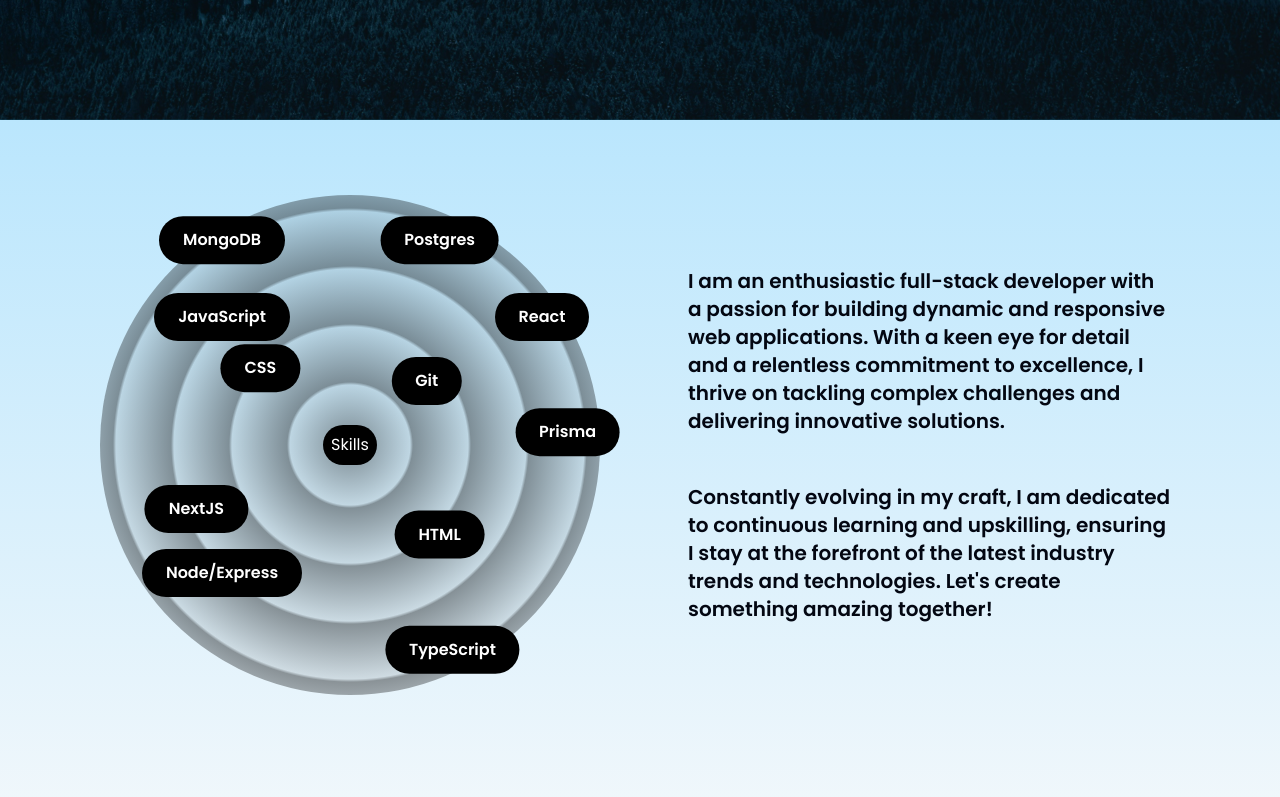
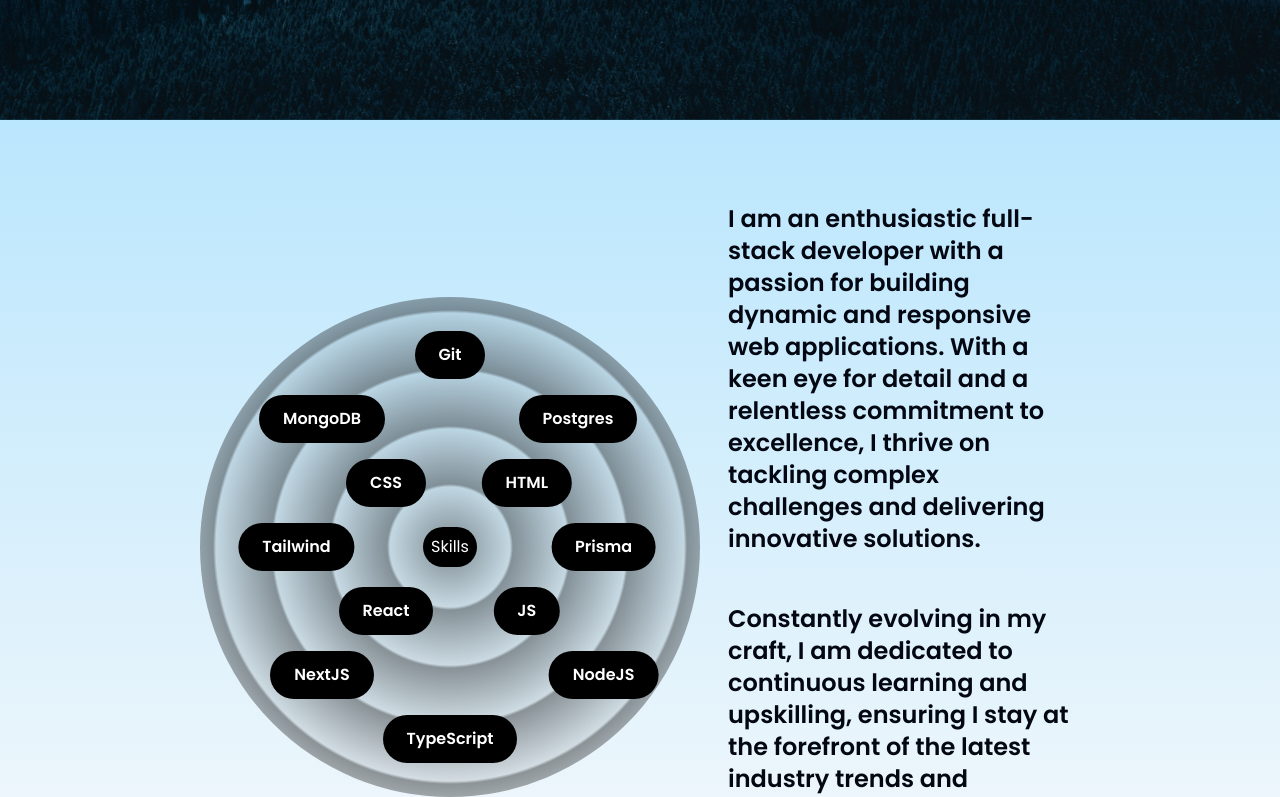
Before and after one commit to mharoon2595/myPortfolio, a Next.js app: page / in a window 1280 px wide. Shown: the part 1880-2677 px from the top of the page. Built offline with nearby package versions, Linux system fonts and the light colour scheme.

Commit message:
contact updates

```diff
--- a/components/About.jsx
+++ b/components/About.jsx
@@ -24,7 +24,7 @@
       id="About"
       ref={ref}
     >
-      <div className="flex flex-col gap-5 lg:flex-row h-full justify-between items-center align-middle px-[75px] py-[75px] xl:px-[100px] ">
+      <div className="flex flex-col gap-5 lg:flex-row h-full justify-between items-center align-middle px-[75px] py-[75px] xl:px-[200px] ">
         <div className=" min-w-[300px] md:min-w-[400px] lg:min-w-[500px]  2xl:min-w-[700px] ">
           <Skills />
         </div>
--- a/components/Contact.jsx
+++ b/components/Contact.jsx
@@ -1,16 +1,55 @@
 "use client";
 import React from "react";
 import useContentInView from "@/hooks/useContentInView";
+import { motion } from "framer-motion";
 
 const Contact = () => {
-  const { ref } = useContentInView("Contact");
+  const { ref, inView } = useContentInView("Contact");
+
   return (
     <div
-      className="h-[100vh] bg-gradient-to-b from-sky-200 "
+      className="h-[100vh] flex bg-gradient-to-b justify-center items-center from-sky-200 p-40"
       id="Contact"
       ref={ref}
     >
-      Contact
+      <div className="flex justify-between w-[70vw] gap-20">
+        <div className="flex flex-col w-[50%] px-5 gap-10">
+          <div className="text-4xl">Let's team up!</div>
+          <form className="flex flex-col gap-7">
+            <input type="text" />
+            <input type="text" />
+          </form>
+        </div>
+        <motion.div
+          className="stroke-black"
+          initial={{ opacity: 0 }}
+          animate={{ opacity: 1 }}
+          transition={{ duration: 1 }}
+        >
+          <svg width="500px" height="500px" viewBox="-1 -1 38 38">
+            <motion.path
+              strokeWidth={1}
+              fill="none"
+              initial={{ pathLength: 0 }}
+              animate={inView && { pathLength: 1 }}
+              transition={{ duration: 3 }}
+              d="M28.189,16.504h-1.666c0-5.437-4.422-9.858-9.856-9.858l-0.001-1.664C23.021,4.979,28.189,10.149,28.189,16.504z
+            M16.666,7.856L16.665,9.52c3.853,0,6.983,3.133,6.981,6.983l1.666-0.001C25.312,11.735,21.436,7.856,16.666,7.856z M16.333,0
+            C7.326,0,0,7.326,0,16.334c0,9.006,7.326,16.332,16.333,16.332c0.557,0,1.007-0.45,1.007-1.006c0-0.559-0.45-1.01-1.007-1.01
+            c-7.896,0-14.318-6.424-14.318-14.316c0-7.896,6.422-14.319,14.318-14.319c7.896,0,14.317,6.424,14.317,14.319
+            c0,3.299-1.756,6.568-4.269,7.954c-0.913,0.502-1.903,0.751-2.959,0.761c0.634-0.377,1.183-0.887,1.591-1.529
+            c0.08-0.121,0.186-0.228,0.238-0.359c0.328-0.789,0.357-1.684,0.555-2.518c0.243-1.064-4.658-3.143-5.084-1.814
+            c-0.154,0.492-0.39,2.048-0.699,2.458c-0.275,0.366-0.953,0.192-1.377-0.168c-1.117-0.952-2.364-2.351-3.458-3.457l0.002-0.001
+            c-0.028-0.029-0.062-0.061-0.092-0.092c-0.031-0.029-0.062-0.062-0.093-0.092v0.002c-1.106-1.096-2.506-2.34-3.457-3.459
+            c-0.36-0.424-0.534-1.102-0.168-1.377c0.41-0.311,1.966-0.543,2.458-0.699c1.326-0.424-0.75-5.328-1.816-5.084
+            c-0.832,0.195-1.727,0.227-2.516,0.553c-0.134,0.057-0.238,0.16-0.359,0.24c-2.799,1.774-3.16,6.082-0.428,9.292
+            c1.041,1.228,2.127,2.416,3.245,3.576l-0.006,0.004c0.031,0.031,0.063,0.06,0.095,0.09c0.03,0.031,0.059,0.062,0.088,0.095
+            l0.006-0.006c1.16,1.118,2.535,2.765,4.769,4.255c4.703,3.141,8.312,2.264,10.438,1.098c3.67-2.021,5.312-6.338,5.312-9.719
+            C32.666,7.326,25.339,0,16.333,0z"
+            />
+          </svg>
+        </motion.div>
+      </div>
     </div>
   );
 };
--- a/components/ContentReveal.jsx
+++ b/components/ContentReveal.jsx
@@ -4,7 +4,7 @@
 const ContentReveal = ({ content, startAnimation, slideControls }) => {
   return (
     <motion.div
-      className="relative w-fit text-xl font-semibold overflow-hidden"
+      className="relative w-fit  xl:text-2xl font-semibold overflow-hidden"
       variants={{
         hidden: { opacity: 0, x: -100 },
         visible: { opacity: 1, x: 0 },
--- a/components/Intro.jsx
+++ b/components/Intro.jsx
@@ -2,13 +2,27 @@
 import React, { useEffect, useState } from "react";
 
 import ResponsiveIntro from "./ResponsiveIntro";
+import { useActiveContext } from "@/context/sectionSelectionContext";
 
 const Intro = () => {
   // const widthVal = useWidth();
   // const [screenWidth, setScreenWidth]=useState(widthVal)
   // console.log("screen width--->", matches);
   const [width, setWidth] = useState(0);
-  const handleResize = () => setWidth(window.innerWidth);
+  const { setIsMobile, setSkillsShuffle } = useActiveContext();
+  const handleResize = () => {
+    setWidth(window.innerWidth);
+    if (window.innerWidth < 640) {
+      setIsMobile(true);
+      if (window.innerWidth < 545) {
+        setSkillsShuffle(true);
+      } else if (window.innerWidth >= 545) {
+        setSkillsShuffle(false);
+      }
+    } else if (window.innerWidth >= 640) {
+      setIsMobile(false);
+    }
+  };
   useEffect(() => {
     handleResize();
 
--- a/components/Links.jsx
+++ b/components/Links.jsx
@@ -75,7 +75,7 @@
               <Link
                 href={`/#${item}`}
                 className={`${
-                  current === item ? "animate-pulse" : "text-white"
+                  activeSection === item ? "animate-pulse" : "text-white"
                 }`}
               >
                 {item}
--- a/components/ResponsiveIntro.jsx
+++ b/components/ResponsiveIntro.jsx
@@ -184,7 +184,7 @@
       {isMobile < 800 ? (
         <>
           <motion.div
-            className="absolute top-[10%] left-[10%] flex flex-col-reverse w-[80vw] justify-between items-center h-[500px] p-10"
+            className="absolute top-[10%] left-[10%] flex flex-col-reverse w-[80vw] justify-between items-center h-[500px] p-10 mt-10"
             id="Homepage"
             ref={ref}
           >
@@ -222,7 +222,7 @@
                 </motion.span>
               )}
               <motion.div variants={iconVariants}>
-                {introAnimation3 && (
+                {introAnimation4 && (
                   <Typewriter
                     text="I am a full-stack web developer."
                     delay={100}
@@ -233,9 +233,9 @@
                   <motion.div
                     variants={iconVariants}
                     animate="scrollIcon"
-                    className="w-16 h-16"
+                    className="h-16 flex w-full justify-center  mt-2"
                   >
-                    <Image src={scrollDark} />
+                    <Image src={scrollDark} width={64} />
                   </motion.div>
                 )}
               </motion.div>
--- a/components/Skills.jsx
+++ b/components/Skills.jsx
@@ -1,14 +1,17 @@
+"use client";
 import React from "react";
 import { motion } from "framer-motion";
+import { useActiveContext } from "@/context/sectionSelectionContext";
 
 const Skill = ({ name, x, y }) => {
   return (
     <motion.div
       className="absolute flex items-center font-medium justify-center rounded-full md:font-semibold md:bg-black bg-none text-black md:text-white py-1 px-3 lg:py-3 lg:px-6 shadow-black cursor-pointer"
       whileHover={{ scale: 1.05 }}
-      initial={{ x: 0, y: 0 }}
-      animate={{ x, y }}
+      initial={{ x: 0, y: 0, opacity: 0 }}
+      whileInView={{ x: x, y: y, opacity: 1 }}
       transition={{ duration: 1.5 }}
+      viewport={{ once: true }}
     >
       {name}
     </motion.div>
@@ -16,22 +19,43 @@
 };
 
 const Skills = () => {
+  const { skillsShuffle } = useActiveContext();
   return (
     <div className="w-full h-[300px] md:h-[400px] lg:h-[500px]  2xl:h-[700px]  rounded-full relative flex items-center justify-center bg-circularLightDefault lg:bg-circularLightLg xl:bg-circularLightXl">
       <div className="bg-black rounded-full w-min h-min text-white p-2 absolute z-10">
         Skills
       </div>
-      <Skill name="HTML" x="7vw" y="7vw" />
-      <Skill name="CSS" x="-7vw" y="-6vw" />
-      <Skill name="JavaScript" x="-10vw" y="-10vw" />
-      <Skill name="React" x="15vw" y="-10vw" />
-      <Skill name="Node/Express" x="-10vw" y="10vw" />
-      <Skill name="TypeScript" x="8vw" y="16vw" />
-      <Skill name="Postgres" x="7vw" y="-16vw" />
-      <Skill name="MongoDB" x="-10vw" y="-16vw" />
-      <Skill name="NextJS" x="-12vw" y="5vw" />
-      <Skill name="Prisma" x="17vw" y="-1vw" />
-      <Skill name="Git" x="6vw" y="-5vw" />
+      {skillsShuffle ? (
+        <>
+          <Skill name="Prisma" x="20vw" y="10vw" />
+          <Skill name="Postgres" x="12vw" y="18vw" />
+          <Skill name="CSS" x="-24vw" y="0vw" />
+          <Skill name="MongoDB" x="-18vw" y="-10vw" />
+          <Skill name="React" x="14vw" y="-18vw" />
+          <Skill name="Git" x="-12vw" y="18vw" />
+          <Skill name="TypeScript" x="0vw" y="25vw" />
+          <Skill name="JS" x="0vw" y="-25vw" />
+          <Skill name="NodeJS" x="-14vw" y="-19vw" />
+          <Skill name="Tailwind" x="-18vw" y="11vw" />
+          <Skill name="HTML" x="24vw" y="0vw" />
+          <Skill name="NextJS" x="22vw" y="-8vw" />
+        </>
+      ) : (
+        <>
+          <Skill name="JS" x="6vw" y="5vw" />
+          <Skill name="CSS" x="-5vw" y="-5vw" />
+          <Skill name="Tailwind" x="-12vw" y="0vw" />
+          <Skill name="Git" x="0vw" y="-15vw" />
+          <Skill name="React" x="-5vw" y="5vw" />
+          <Skill name="NodeJS" x="12vw" y="10vw" />
+          <Skill name="TypeScript" x="0vw" y="15vw" />
+          <Skill name="Postgres" x="10vw" y="-10vw" />
+          <Skill name="MongoDB" x="-10vw" y="-10vw" />
+          <Skill name="NextJS" x="-10vw" y="10vw" />
+          <Skill name="Prisma" x="12vw" y="-0vw" />
+          <Skill name="HTML" x="6vw" y="-5vw" />
+        </>
+      )}
     </div>
   );
 };
--- a/context/sectionSelectionContext.js
+++ b/context/sectionSelectionContext.js
@@ -7,11 +7,13 @@
 
 export const SectionContextProvider=({children})=>{
    const [activeSection, setActiveSection]=useState('Home');
-   const [lastClick, setLastClick]=useState(0)
+   const [lastClick, setLastClick]=useState(0);
+   const [isMobile, setIsMobile]=useState(false)
+   const [skillsShuffle, setSkillsShuffle]=useState(false);
 
 
 return(
-    <SectionContext.Provider value={{activeSection, setActiveSection, lastClick, setLastClick}}>
+    <SectionContext.Provider value={{activeSection, setActiveSection, lastClick, setLastClick, isMobile, setIsMobile,skillsShuffle, setSkillsShuffle}}>
     {children}
     </SectionContext.Provider>
 )
--- a/hooks/useContentInView.js
+++ b/hooks/useContentInView.js
@@ -7,12 +7,15 @@
 const useContentInView = (sectionName,threshold=0.75) => {
     const{ref,inView }=useInView({threshold});
 
-    const { setActiveSection, lastClick } = useActiveContext();
+    const { setActiveSection, lastClick, isMobile } = useActiveContext();
 
     useEffect(() => {
       console.log("lastClick and sectionName--->",  lastClick,sectionName)
-      if (inView && Date.now()-lastClick>1000) {
+      if (inView && Date.now()-lastClick>1000 && !isMobile) {
         setActiveSection(sectionName);
+      }
+      else if(inView && isMobile){
+        setActiveSection(sectionName)
       }
     }, [inView, sectionName, setActiveSection]);
 
```
